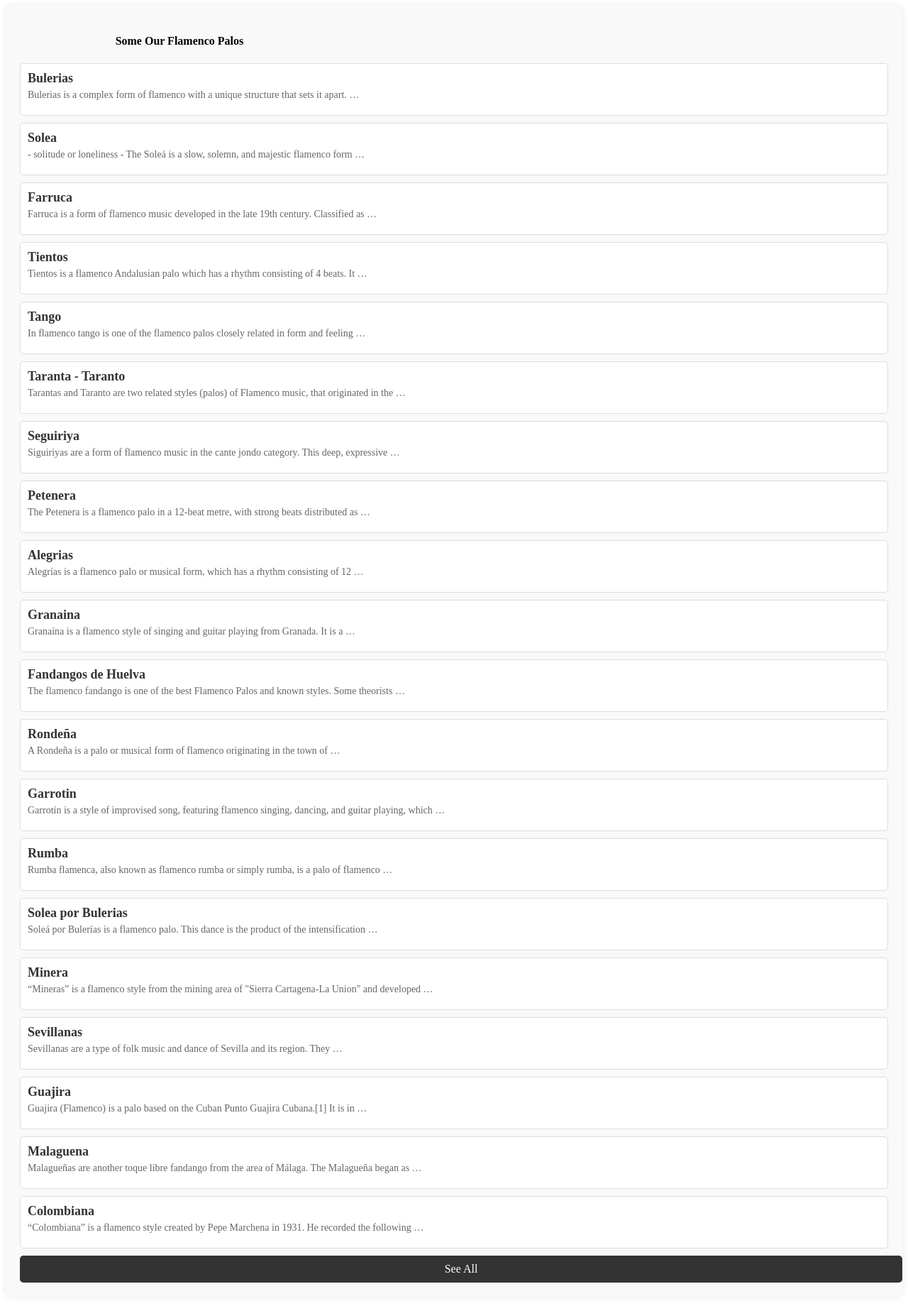
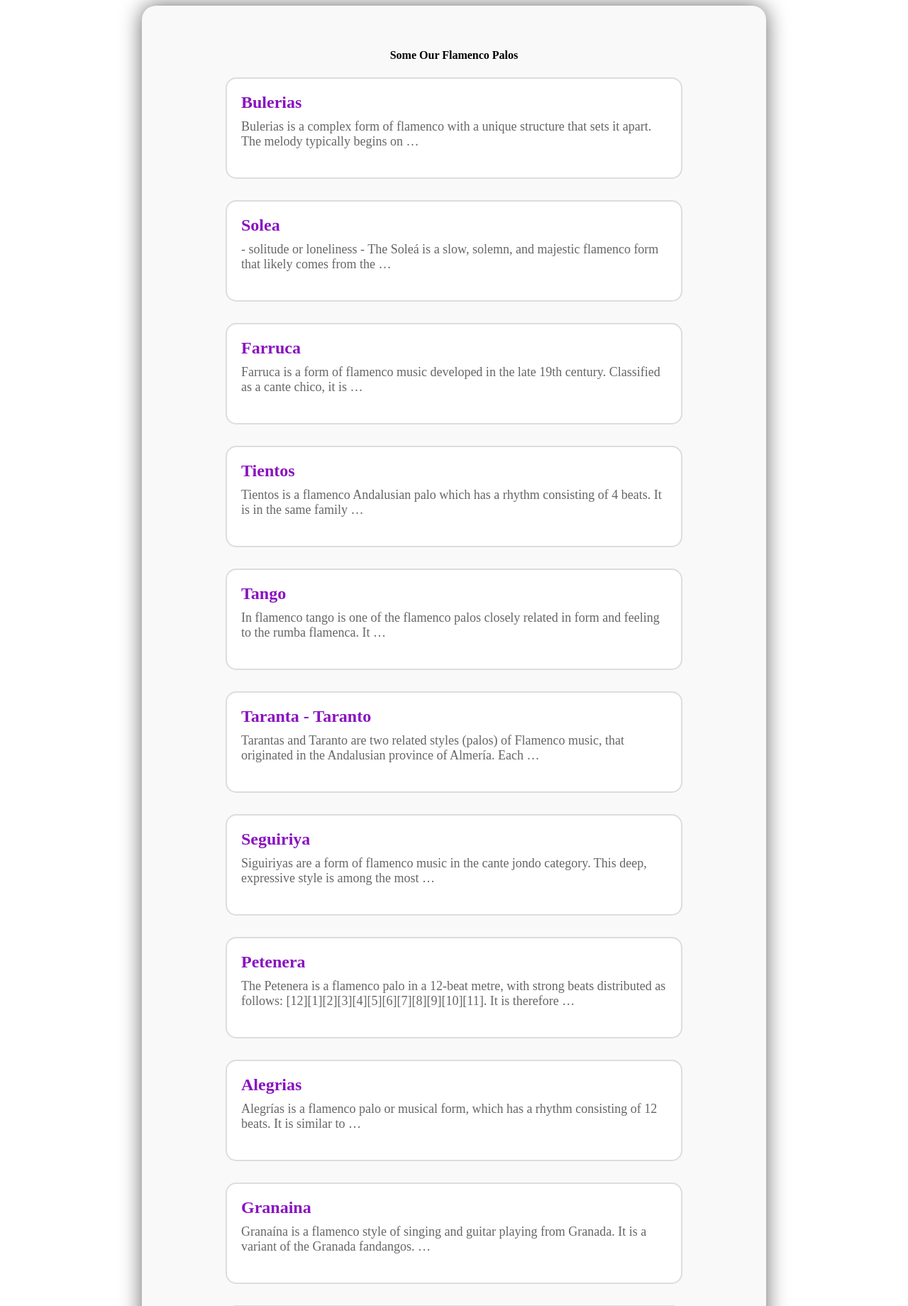
Before and after one commit to jackisma/soundseyf, a Django app: template templates/music/somepalos.html in a window 1280 px wide. Shown: the top 1840 px of the page at 71% size. Before the commit the page ends 1807 px from the top, so only its background shows below. Run offline with Django 5.2, Linux system fonts and the light colour scheme; the template is opened without the code that fills it: values that come from a table or form of the project are taken from there, others are empty; data comes from the database, SQL or seed files in the repository; both versions use the stored data as it was after the commit; parts of the project's set-up code (start-up, migrations or seed data) failed here and were passed over; some libraries are stand-ins or nearby versions.

Commit message:
sidebar some palos
front and design changed by using some css

```diff
--- a/templates/music/composers.html
+++ b/templates/music/composers.html
@@ -228,7 +228,7 @@
       </div>
       <div class="portfolio-section">
         <!-- Portfolio section -->
-        <div class="portfolio-item">
+        <div style="box-shadow: 0 0 30px rgba(0, 0, 0, 0.6);" class="portfolio-item">
           <h3>Portfolio</h3>
             <img src="{% static 'images/Ali.png' %}" alt="Profile Image" class="profile-image">
             <h4>Ali Seyfi</h4>
--- a/templates/music/masterpieces.html
+++ b/templates/music/masterpieces.html
@@ -263,7 +263,7 @@
         <a href="https://bekbrace.com" class="sidebar-link btn btn-danger">Visit Website</a>
         <a href="https://docs.djangoproject.com/en/3.1" class="sidebar-link btn btn-secondary">Django Docs</a>
       </div>
-      <div class="portfolio-section">
+      <div style="box-shadow: 0 0 30px rgba(0, 0, 0, 0.6);" class="portfolio-section">
         <!-- Portfolio section -->
 
         <div class="portfolio-item">
--- a/templates/music/somepalos.html
+++ b/templates/music/somepalos.html
@@ -1,6 +1,7 @@
-{%load static %}
+{% load static %}
 <!DOCTYPE html>
 <html lang="en">
+
 <head>
     <meta charset="UTF-8">
     <meta name="viewport" content="width=device-width, initial-scale=1.0">
@@ -9,69 +10,95 @@
         /* Style for the container */
         .flamenco-container {
             background-color: #f9f9f9;
-            padding: 20px;
-            border-radius: 10px;
-            box-shadow: 0 0 10px rgba(0, 0, 0, 0.1);
+            padding: 40px;
+            border-radius: 20px;
+            box-shadow: 0 0 30px rgba(0, 0, 0, 0.6);
+            max-width: 800px;
+            margin: 0 auto;
+            display: flex;
+            flex-direction: column;
+            align-items: center;
         }
 
         /* Style for each individual palo */
         .flamenco-palo {
-            margin-bottom: 10px;
-            padding: 10px;
-            border: 1px solid #ddd;
-            border-radius: 5px;
-            background-color: #fff;
+            margin-bottom: 30px;
+            padding: 20px;
+            border: 2px solid #ddd;
+            border-radius: 15px;
+            background-color: #ffffff;
+            transition: transform 0.3s ease;
+            max-width: 600px;
+            width: 100%;
+            position: relative;
+        }
+
+        .flamenco-palo::after {
+            content: "";
+            position: absolute;
+            top: 0;
+            left: 0;
+            right: 0;
+            bottom: 0;
+            border-radius: 15px;
+            box-shadow: 0 0 20px rgba(0, 0, 0, 0.3);
+            opacity: 0;
+            transition: opacity 0.3s ease;
+        }
+
+        .flamenco-palo:hover::after {
+            opacity: 1;
         }
 
         /* Style for the title */
         .flamenco-title {
-            font-size: 18px;
+            font-size: 24px;
             font-weight: bold;
-            color: #333;
-            margin-bottom: 5px;
+            color: #8912c0;
+            margin-bottom: 10px;
         }
 
         /* Style for the description snippet */
         .flamenco-snippet {
-            font-size: 14px;
+            font-size: 18px;
             color: #666;
-            margin-bottom: 10px;
+            margin-bottom: 20px;
         }
 
         /* Style for the "See All" button */
         .see-all-button {
-            display: block;
-            width: 100%;
-            padding: 10px;
-            text-align: center;
-            background-color: #007bff;
+            padding: 15px 30px;
+            background-color: #303030;
             color: #fff;
             border: none;
             border-radius: 5px;
             cursor: pointer;
             transition: background-color 0.3s ease;
+            text-decoration: none;
+            font-size: 20px;
         }
 
         .see-all-button:hover {
-            background-color: #0056b3;
+            background-color: #666666;
         }
     </style>
 </head>
+
 <body>
 
     <!-- Example HTML structure for displaying the palos -->
     <div class="flamenco-container">
-    <h4 style="padding-left: 11%;">Some Our Flamenco Palos</h4>
+        <h4>Some Our Flamenco Palos</h4>
         {% for palo in somepalos %}
         <div class="flamenco-palo">
             <div class="flamenco-title">{{ palo.name }}</div>
-        <div class="flamenco-snippet">{{ palo.description|truncatewords:15 }}</div>
+            <div class="flamenco-snippet">{{ palo.description|truncatewords:20 }}</div>
         </div>
         {% endfor %}
 
         <!-- See All button -->
-    <a style="background-color: #333; text-decoration:none" href="{% url 'music:palos' %}" class="see-all-button">See All</a>
-  </div>
+        <a href="{% url 'music:palos' %}" class="see-all-button">See All</a>
     </div>
 </body>
+
 </html>
```
Also changed, not shown: db.sqlite3. Lines whose indentation alone changed are shown as unchanged.
